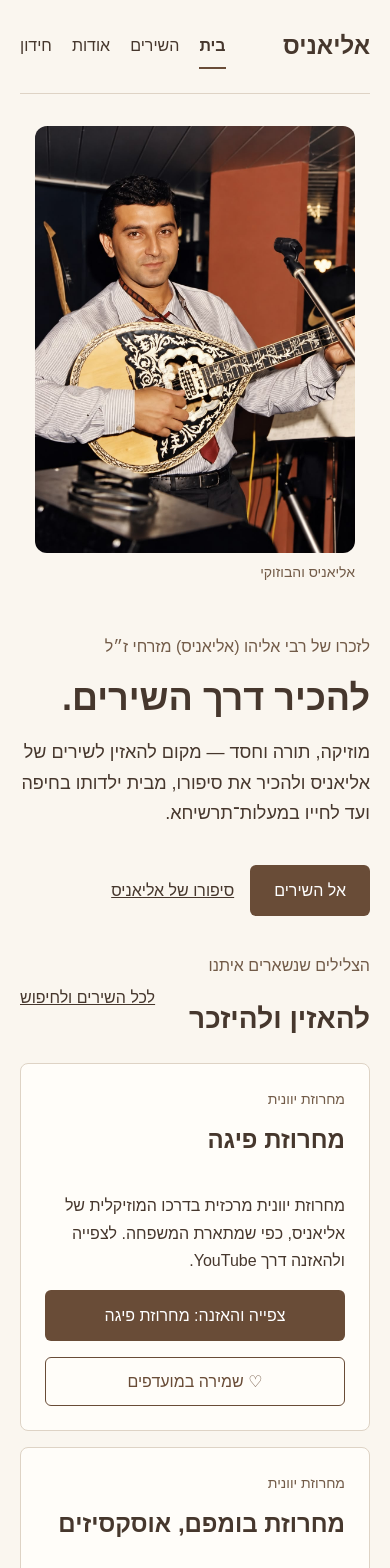
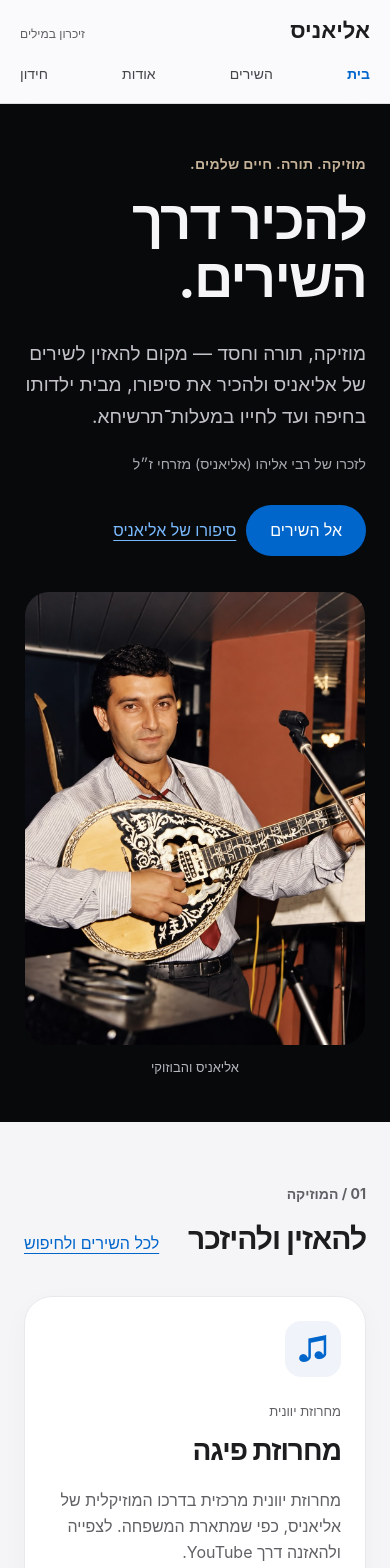
Before and after one commit to urielmizrahi91-svg/ElianisZikaron-FinalProject, a React (Vite) app: page / in a window 390 px wide. Shown: the top 1568 px of the page. Built offline with nearby package versions, Linux system fonts and the light colour scheme.

Commit message:
design: introduce Apple-inspired memorial layout and motion

```diff
--- a/src/App.tsx
+++ b/src/App.tsx
@@ -7,16 +7,18 @@ import NotFoundPage from './pages/NotFoundPage'
 import RouteFocus from './components/RouteFocus'
 import { FavoritesProvider } from './context/FavoritesContext'
 import QuizPage from './pages/QuizPage'
+import ScrollReveal from './components/ScrollReveal'
 
 export default function App() {
   return (
     <BrowserRouter>
       <FavoritesProvider>
         <RouteFocus />
+        <ScrollReveal />
         <div className="page">
           <a className="skip-link" href="#main-content">דילוג לתוכן</a>
           <header className="site-header">
-            <Link className="site-name" to="/">אליאניס</Link>
+            <Link className="site-name" to="/">אליאניס<span>זיכרון במילים</span></Link>
             <nav className="site-nav" aria-label="ניווט ראשי">
               <NavLink to="/" end>בית</NavLink>
               <NavLink to="/songs">השירים</NavLink>
--- /dev/null
+++ b/src/components/ScrollReveal.tsx
@@ -0,0 +1,25 @@
+import { useEffect } from 'react'
+import { useLocation } from 'react-router-dom'
+
+export default function ScrollReveal() {
+  const { pathname } = useLocation()
+
+  useEffect(() => {
+    if (window.matchMedia('(prefers-reduced-motion: reduce)').matches) return
+    if (!('IntersectionObserver' in window)) return
+
+    const observer = new IntersectionObserver((entries) => {
+      for (const entry of entries) {
+        if (entry.isIntersecting) {
+          entry.target.classList.add('revealed')
+          observer.unobserve(entry.target)
+        }
+      }
+    }, { threshold: 0.1 })
+
+    document.querySelectorAll('[data-reveal]').forEach((element) => observer.observe(element))
+    return () => observer.disconnect()
+  }, [pathname])
+
+  return null
+}
--- a/src/components/SongCard.tsx
+++ b/src/components/SongCard.tsx
@@ -5,6 +5,7 @@ import FavoriteButton from './FavoriteButton'
 export default function SongCard({ song }: { song: Song }) {
   return (
     <article className="song-card">
+      <span className="music-icon" aria-hidden="true">♫</span>
       <p className="card-eyebrow">מחרוזת יוונית</p>
       <h2>{song.title}</h2>
       <p className="card-description">{song.description}</p>
--- a/src/index.css
+++ b/src/index.css
@@ -1,148 +1,153 @@
 :root {
-  font-family: Arial, sans-serif;
-  color: #46372d;
-  background: #faf6ef;
-  line-height: 1.7;
+  font-family: -apple-system, BlinkMacSystemFont, 'Segoe UI', Arial, sans-serif;
+  color: #1d1d1f;
+  background: #f5f5f7;
+  line-height: 1.65;
   font-synthesis: none;
+  --muted: #606065;
+  --blue: #0066cc;
 }
-
 * { box-sizing: border-box; }
 body { margin: 0; }
-a { color: inherit; }
+a { color: var(--blue); text-underline-offset: 4px; }
 button, input { font: inherit; }
 button, a, input { -webkit-tap-highlight-color: transparent; }
-
-.page {
-  width: min(100% - 40px, 1000px);
-  margin: 0 auto;
+.page { width: 100%; }
+.site-header {
+  position: sticky;
+  top: 0;
+  z-index: 10;
+  display: flex;
+  align-items: center;
+  justify-content: space-between;
+  gap: 24px;
+  padding: 14px max(24px, calc((100vw - 1120px) / 2));
+  background: rgb(250 250 252 / 94%);
+  backdrop-filter: blur(18px);
+  border-bottom: 1px solid #dedee3;
 }
-
-.site-header {
-  display: flex;
-  justify-content: space-between;
-  align-items: center;
-  gap: 16px;
-  padding: 24px 0;
-  border-bottom: 1px solid #ded3c5;
-}
-
-.site-footer { border-top: 1px solid #ded3c5; margin-top: 40px; }
-.site-footer p { margin: 4px 0; }
-.site-footer strong { color: #46372d; }
-
-.site-name { font-size: 24px; font-weight: bold; text-decoration: none; }
-.site-nav { display: flex; flex-wrap: wrap; gap: 20px; }
-.site-nav a { text-decoration: none; padding: 8px 0; }
-.site-nav a.active { font-weight: bold; border-bottom: 2px solid #694c37; }
-.skip-link { position: absolute; top: -100px; background: #fffdf9; padding: 12px; }
+.site-name { display: flex; align-items: baseline; gap: 14px; font-size: 25px; font-weight: 750; color: #1d1d1f; text-decoration: none; }
+.site-name span { font-size: 12px; font-weight: 400; color: var(--muted); }
+.site-nav { display: flex; gap: 28px; }
+.site-nav a { color: #45454a; font-size: 14px; padding: 7px 0; text-decoration: none; }
+.site-nav a.active { color: var(--blue); font-weight: 650; }
+.site-nav a:hover { color: var(--blue); }
+.skip-link { position: fixed; top: -100px; right: 16px; z-index: 30; background: white; padding: 12px; border-radius: 8px; }
 .skip-link:focus { top: 8px; }
 main:focus { outline: none; }
-.intro { display: flex; align-items: center; gap: 48px; padding: 56px 0; }
-.intro-copy { flex: 1; min-width: 0; }
-.intro > .memorial-photo { flex: 0 1 360px; }
-.eyebrow { color: #725b48; }
-.life-dates { color: #725b48; }
-.home-about-link { display: inline-block; margin: 16px; }
-h1 { font-size: clamp(36px, 7vw, 64px); line-height: 1.2; margin: 16px 0; }
-.intro-text { font-size: 20px; margin-bottom: 32px; }
-.home-section { padding-bottom: 40px; }
-.section-heading { display: flex; justify-content: space-between; align-items: center; flex-wrap: wrap; gap: 16px; margin-bottom: 20px; }
-.section-heading h2 { font-size: 28px; margin-bottom: 0; }
+h1, h2, h3 { line-height: 1.15; letter-spacing: -0.035em; }
+h1 { font-size: clamp(36px, 6vw, 64px); margin: 16px 0 28px; }
+h2 { font-size: clamp(30px, 4vw, 48px); margin: 12px 0 24px; }
+p { margin: 0 0 20px; }
+.eyebrow { color: var(--muted); font-size: 14px; font-weight: 650; margin-bottom: 16px; }
+.life-dates { color: var(--muted); }
+.button { display: inline-block; padding: 12px 24px; border-radius: 999px; background: var(--blue); color: white; text-decoration: none; font-size: 16px; font-weight: 500; }
+.button:hover { background: #0056ad; }
+button.button { border: 0; font: inherit; cursor: pointer; }
+a:focus-visible, input:focus-visible, button:focus-visible { outline: 3px solid #0071e3; outline-offset: 5px; }
+.home-about-link { display: inline-block; margin: 16px 20px; }
+.intro {
+  display: flex;
+  align-items: center;
+  justify-content: center;
+  gap: clamp(32px, 6vw, 90px);
+  padding: 72px max(24px, calc((100vw - 1120px) / 2));
+  min-height: 760px;
+  background: #08090b;
+  color: #f5f5f7;
+}
+.intro-copy { flex: 1; min-width: 0; max-width: 590px; }
+.intro h1 { font-size: clamp(52px, 7.5vw, 96px); font-weight: 750; line-height: 1.05; margin-bottom: 32px; }
+.intro .eyebrow { color: #c6b39a; letter-spacing: 0.02em; }
+.intro-text { color: #c2c2c8; font-size: 22px; line-height: 1.65; }
+.hero-dedication { color: #a9a9b0; font-size: 14px; margin-bottom: 26px; }
+.intro a:not(.button) { color: #79baff; }
+.intro > .memorial-photo { flex: 0 1 390px; }
+.intro .memorial-photo img { border-radius: 24px; }
+.intro .memorial-photo figcaption { color: #b6b6bf; text-align: center; }
+.home-section { width: min(100% - 48px, 1120px); margin: 0 auto; padding: 100px 0; }
+.section-heading { display: flex; justify-content: space-between; align-items: flex-end; flex-wrap: wrap; gap: 24px; margin-bottom: 40px; }
+.section-heading h2 { margin-bottom: 0; }
 .section-heading .eyebrow { margin-top: 0; }
-.memory-panel { display: flex; align-items: center; gap: 32px; padding: 32px; border-radius: 12px; background: #f0e7db; }
-.memory-panel > div { flex: 1; min-width: 0; }
-.memory-panel > .memorial-photo { flex: 1; min-width: 0; }
-.memory-panel p { max-width: 700px; }
+.song-list { display: flex; flex-wrap: wrap; gap: 24px; }
+.song-card { display: flex; flex-direction: column; flex: 1 1 280px; min-width: 0; padding: 32px; background: white; border: 1px solid #e8e8ed; border-radius: 28px; box-shadow: 0 8px 28px rgb(0 0 0 / 3%); transition: box-shadow 220ms, transform 220ms; }
+.song-card:hover { transform: translateY(-4px); box-shadow: 0 16px 40px rgb(0 0 0 / 7%); }
+.music-icon { display: flex; align-items: center; justify-content: center; width: 56px; height: 56px; border-radius: 16px; font-size: 32px; margin-bottom: 24px; background: #f0f4fa; color: var(--blue); }
+.card-eyebrow { color: var(--muted); font-size: 13px; margin: 0; }
+.song-card h2 { font-size: 28px; margin: 12px 0 20px; }
+.card-description { flex-grow: 1; color: var(--muted); font-size: 16px; }
+.song-card .button { text-align: center; }
+.song-card .favorite-button { margin-bottom: 0; }
+.favorite-button { display: block; margin: 16px 0; padding: 10px 16px; border: 1px solid #c6c6ce; border-radius: 999px; background: white; color: #45454a; cursor: pointer; }
+.favorite-button[aria-pressed='true'] { color: #0056ad; border-color: #0066cc; background: #edf5ff; }
+.favorite-button:hover { background: #f0f4fa; }
+.music-gallery-section { width: 100%; padding: 80px max(24px, calc((100vw - 1120px) / 2)); background: #101114; color: #f5f5f7; }
+.music-gallery-section .eyebrow, .music-gallery-section .memorial-photo figcaption { color: #b8b8bf; }
+.music-gallery-section h2 { margin-bottom: 40px; }
 .memorial-photo { margin: 0; min-width: 0; }
-.memorial-photo img { display: block; width: 100%; height: auto; border-radius: 12px; }
-.memorial-photo figcaption { padding: 8px 0; color: #725b48; font-size: 14px; }
+.memorial-photo img { display: block; width: 100%; height: auto; border-radius: 20px; }
+.memorial-photo figcaption { padding: 12px 4px; color: var(--muted); font-size: 13px; }
 .photo-gallery { display: flex; align-items: flex-start; flex-wrap: wrap; gap: 24px; }
 .photo-gallery > .memorial-photo { flex: 1 1 240px; }
-.biography-portrait { max-width: 600px; margin: 24px auto 32px; }
-.biography-home { max-width: 300px; margin: 24px auto 32px; }
-.biography-gallery { margin: 24px 0 32px; }
-
-.button {
-  display: inline-block;
-  padding: 12px 24px;
-  border-radius: 6px;
-  background: #694c37;
-  color: white;
-  text-decoration: none;
+.memory-panel { display: flex; align-items: center; gap: 64px; width: min(100% - 48px, 1120px); margin: 100px auto 0; padding: 48px; border-radius: 32px; background: white; }
+.memory-panel > div, .memory-panel > .memorial-photo { flex: 1; min-width: 0; }
+.memory-panel p:not(.eyebrow) { color: var(--muted); font-size: 19px; }
+.quiz-invitation { text-align: center; }
+.quiz-invitation h2 { font-size: clamp(40px, 6vw, 64px); }
+.quiz-invitation > p:not(.eyebrow) { color: var(--muted); font-size: 20px; }
+.songs, .content-panel { width: min(100% - 48px, 1120px); margin: 48px auto 0; padding: 48px; border-radius: 28px; background: white; }
+.songs > h1, .content-panel > h1 { font-size: clamp(36px, 5vw, 56px); }
+.songs .song-card { background: #f5f5f7; box-shadow: none; }
+.content-panel > p { max-width: 800px; font-size: 18px; }
+.back-link { display: inline-block; margin-bottom: 24px; }
+.search-label { display: block; font-weight: 650; margin-bottom: 10px; }
+.search-input { width: 100%; padding: 16px 20px; border: 1px solid #aaaab2; border-radius: 14px; background: #fafafa; color: inherit; font: inherit; }
+.results-count { margin: 24px 0; font-weight: 500; }
+.favorites-filter { display: flex; align-items: center; gap: 10px; margin-top: 20px; }
+.favorites-filter input { width: 20px; height: 20px; accent-color: var(--blue); }
+.favorites-note { color: var(--muted); font-size: 14px; margin-top: 12px; }
+.song-video { display: block; width: 100%; aspect-ratio: 16 / 9; border: 0; border-radius: 20px; background: #101114; }
+.youtube-link { display: inline-block; margin-top: 16px; }
+.player-note { color: var(--muted); font-size: 14px; margin: 20px 0 0; }
+.biography-portrait { max-width: 700px; margin: 40px auto 64px; }
+.biography-home { max-width: 320px; margin: 40px auto 64px; }
+.biography-gallery { margin: 40px 0 64px; }
+.site-footer { margin-top: 0; padding: 48px max(24px, calc((100vw - 1120px) / 2)); border-top: 1px solid #dcdce2; color: var(--muted); background: #ededf0; font-size: 13px; }
+.site-footer p { margin: 8px 0; }
+.site-footer strong { color: #1d1d1f; font-size: 16px; }
+button:disabled { cursor: default; }
+.button:disabled { background: #e3e3e8; color: #45454a; }
+.quiz-options { display: flex; flex-direction: column; gap: 12px; margin: 32px 0; }
+.quiz-option { padding: 20px; text-align: start; border: 1px solid #aaaab2; border-radius: 16px; color: #1d1d1f; background: #f5f5f7; cursor: pointer; }
+.quiz-option:not(:disabled):hover, .quiz-option.selected { background: #edf5ff; }
+.quiz-option.selected { border: 2px solid var(--blue); }
+.quiz-feedback { padding: 24px; margin-bottom: 24px; background: #edf5ff; border-radius: 20px; }
+.quiz-feedback p { margin: 4px 0; }
+.quiz-score { font-size: 28px; font-weight: 700; }
+@keyframes section-arrive { from { transform: translateY(16px); } to { transform: translateY(0); } }
+.revealed { animation: section-arrive 650ms ease-out both; }
+@media (min-width: 601px) and (max-width: 960px) {
+  .intro { gap: 32px; min-height: 640px; }
+  .intro > .memorial-photo { flex-basis: 300px; }
+  .memory-panel { gap: 32px; padding: 32px; }
 }
-
-.button:hover { background: #503827; }
-a:focus-visible, input:focus-visible, button:focus-visible { outline: 3px solid #315f82; outline-offset: 4px; }
-.songs { margin-top: 32px; padding: 32px; background: #f0e7db; border-radius: 12px; }
-.songs h1, .content-panel h1 { font-size: clamp(28px, 5vw, 40px); }
-.content-panel { margin-top: 32px; padding: 32px; background: #f0e7db; border-radius: 12px; }
-.back-link { display: inline-block; margin-bottom: 16px; }
-h2 { margin-top: 0; }
-footer { padding: 32px 0; color: #725b48; }
-
-.search-label { display: block; font-weight: bold; margin-bottom: 8px; }
-.search-input {
-  width: 100%;
-  padding: 12px;
-  border: 1px solid #8b7764;
-  border-radius: 6px;
-  background: #fffdf9;
-  color: inherit;
-  font: inherit;
+@media (max-width: 600px) {
+  .site-header { padding: 12px 20px; flex-wrap: wrap; gap: 8px; }
+  .site-name { width: 100%; justify-content: space-between; font-size: 22px; }
+  .site-nav { width: 100%; justify-content: space-between; gap: 16px; }
+  .site-nav a { padding: 6px 0; }
+  .intro { flex-direction: column; align-items: stretch; gap: 32px; min-height: 0; padding: 48px 24px 32px; }
+  .intro h1 { font-size: clamp(48px, 14vw, 64px); }
+  .intro-text { font-size: 19px; }
+  .intro > .memorial-photo { flex-basis: auto; width: min(100%, 340px); align-self: center; }
+  .home-about-link { margin: 16px 10px; }
+  .home-section { padding: 60px 0; }
+  .music-gallery-section { padding: 48px 24px; }
+  .memory-panel { flex-direction: column; align-items: stretch; gap: 32px; margin-top: 60px; padding: 28px; border-radius: 24px; }
+  .songs, .content-panel { padding: 24px; margin-top: 24px; }
+  .song-card { padding: 24px; }
+  .biography-gallery { margin-bottom: 40px; }
 }
-.results-count { margin: 16px 0; }
-.song-list { display: flex; flex-wrap: wrap; gap: 16px; }
-.song-card {
-  display: flex;
-  flex-direction: column;
-  flex: 1 1 240px;
-  min-width: 0;
-  padding: 24px;
-  background: #fffdf9;
-  border: 1px solid #ded3c5;
-  border-radius: 8px;
+@media (prefers-reduced-motion: reduce) {
+  *, *::before, *::after { animation: none !important; transition: none !important; scroll-behavior: auto !important; }
 }
-.card-eyebrow { color: #725b48; font-size: 14px; margin: 0; }
-.card-description { flex-grow: 1; }
-.song-card .button { text-align: center; }
-.song-card .favorite-button { margin-bottom: 0; }
-.song-card h2 { margin: 8px 0 16px; font-size: 24px; }
-.song-video { display: block; width: 100%; aspect-ratio: 16 / 9; border: 0; border-radius: 6px; }
-.youtube-link { display: inline-block; margin-top: 16px; }
-.player-note { color: #725b48; font-size: 14px; margin-bottom: 0; }
-.favorites-filter { display: flex; align-items: center; gap: 8px; margin-top: 16px; }
-.favorites-filter input { width: 20px; height: 20px; accent-color: #694c37; }
-.favorites-note { color: #725b48; font-size: 14px; }
-.favorite-button {
-  display: block;
-  margin: 16px 0;
-  padding: 10px 16px;
-  border: 1px solid #694c37;
-  border-radius: 6px;
-  background: #fffdf9;
-  color: #694c37;
-  font: inherit;
-  cursor: pointer;
-}
-.favorite-button[aria-pressed="true"] { background: #e8d8c6; }
-.favorite-button:hover { background: #e8d8c6; }
-
-button.button { border: 0; font: inherit; cursor: pointer; }
-button:disabled { cursor: default; }
-.button:disabled { background: #e3d8cb; color: #46372d; }
-.quiz-options { display: flex; flex-direction: column; gap: 12px; margin: 24px 0; }
-.quiz-option { padding: 16px; text-align: start; border: 1px solid #8b7764; border-radius: 8px; color: #46372d; background: #fffdf9; cursor: pointer; }
-.quiz-option:not(:disabled):hover, .quiz-option.selected { background: #e8d8c6; }
-.quiz-option.selected { border: 2px solid #694c37; }
-.quiz-feedback { padding: 16px; margin-bottom: 24px; background: #fffdf9; border-radius: 8px; }
-.quiz-feedback p { margin: 4px 0; }
-.quiz-score { font-size: 24px; font-weight: bold; }
-
-@media (max-width: 600px) {
-  .intro { flex-direction: column; align-items: stretch; gap: 24px; padding: 32px 0; }
-  .intro > .memorial-photo { order: -1; flex-basis: auto; max-width: 320px; align-self: center; }
-  .memory-panel { flex-direction: column; align-items: stretch; }
-  .intro-text { font-size: 18px; }
-  .songs, .content-panel, .memory-panel { padding: 24px; }
-  .site-header { flex-wrap: wrap; }
-}
--- a/src/pages/HomePage.tsx
+++ b/src/pages/HomePage.tsx
@@ -9,22 +9,23 @@ export default function HomePage() {
     <>
       <section className="intro" aria-labelledby="intro-title">
         <div className="intro-copy">
-          <p className="eyebrow">לזכרו של רבי אליהו (אליאניס) מזרחי ז״ל</p>
+          <p className="eyebrow">מוזיקה. תורה. חיים שלמים.</p>
           <h1 id="intro-title">להכיר דרך השירים.</h1>
           <p className="intro-text">
             מוזיקה, תורה וחסד — מקום להאזין לשירים של אליאניס ולהכיר את
             סיפורו, מבית ילדותו בחיפה ועד לחייו במעלות־תרשיחא.
           </p>
+          <p className="hero-dedication">לזכרו של רבי אליהו (אליאניס) מזרחי ז״ל</p>
           <Link className="button" to="/songs">אל השירים</Link>
           <Link className="home-about-link" to="/about">סיפורו של אליאניס</Link>
         </div>
         <MemorialPhoto photo={photos.bouzouki} priority />
       </section>
 
-      <section className="home-section" aria-labelledby="home-songs-title">
+      <section className="home-section" data-reveal aria-labelledby="home-songs-title">
         <div className="section-heading">
           <div>
-            <p className="eyebrow">הצלילים שנשארים איתנו</p>
+            <p className="eyebrow">01 / המוזיקה</p>
             <h2 id="home-songs-title">להאזין ולהיזכר</h2>
           </div>
           <Link to="/songs">לכל השירים ולחיפוש</Link>
@@ -34,8 +35,8 @@ export default function HomePage() {
         </div>
       </section>
 
-      <section className="home-section" aria-labelledby="music-photos-title">
-        <p className="eyebrow">מתוך האלבום המשפחתי</p>
+      <section className="home-section music-gallery-section" data-reveal aria-labelledby="music-photos-title">
+        <p className="eyebrow">02 / רגעים מתוך האלבום</p>
         <h2 id="music-photos-title">הבוזוקי, הבמה והניגון</h2>
         <div className="photo-gallery">
           <MemorialPhoto photo={photos.sunset} />
@@ -44,9 +45,9 @@ export default function HomePage() {
         </div>
       </section>
 
-      <section className="memory-panel" aria-labelledby="memory-title">
+      <section className="memory-panel" data-reveal aria-labelledby="memory-title">
         <div>
-          <p className="eyebrow">משפחה, תורה וחסד</p>
+          <p className="eyebrow">03 / הסיפור שממשיך</p>
           <h2 id="memory-title">מורשת של ניגון ושל נתינה</h2>
           <p>
             מן הבמות והבוזוקי אל לימוד התורה והחיים במעלות־תרשיחא,
@@ -56,6 +57,13 @@ export default function HomePage() {
         </div>
         <MemorialPhoto photo={photos.torah} />
       </section>
+
+      <section className="quiz-invitation home-section" data-reveal aria-labelledby="quiz-invitation-title">
+        <p className="eyebrow">להכיר קצת יותר</p>
+        <h2 id="quiz-invitation-title">מאחורי כל ניגון,<br />יש סיפור.</h2>
+        <p>חמש שאלות על הדרך של אליאניס. רגע קטן של היכרות.</p>
+        <Link className="button" to="/quiz">לחידון המורשת</Link>
+      </section>
     </>
   )
 }
```
Also changed, not shown: src/components/RouteFocus.tsx (+6 -2 lines), 6 other files (tests, documents, lock files or other folders).
